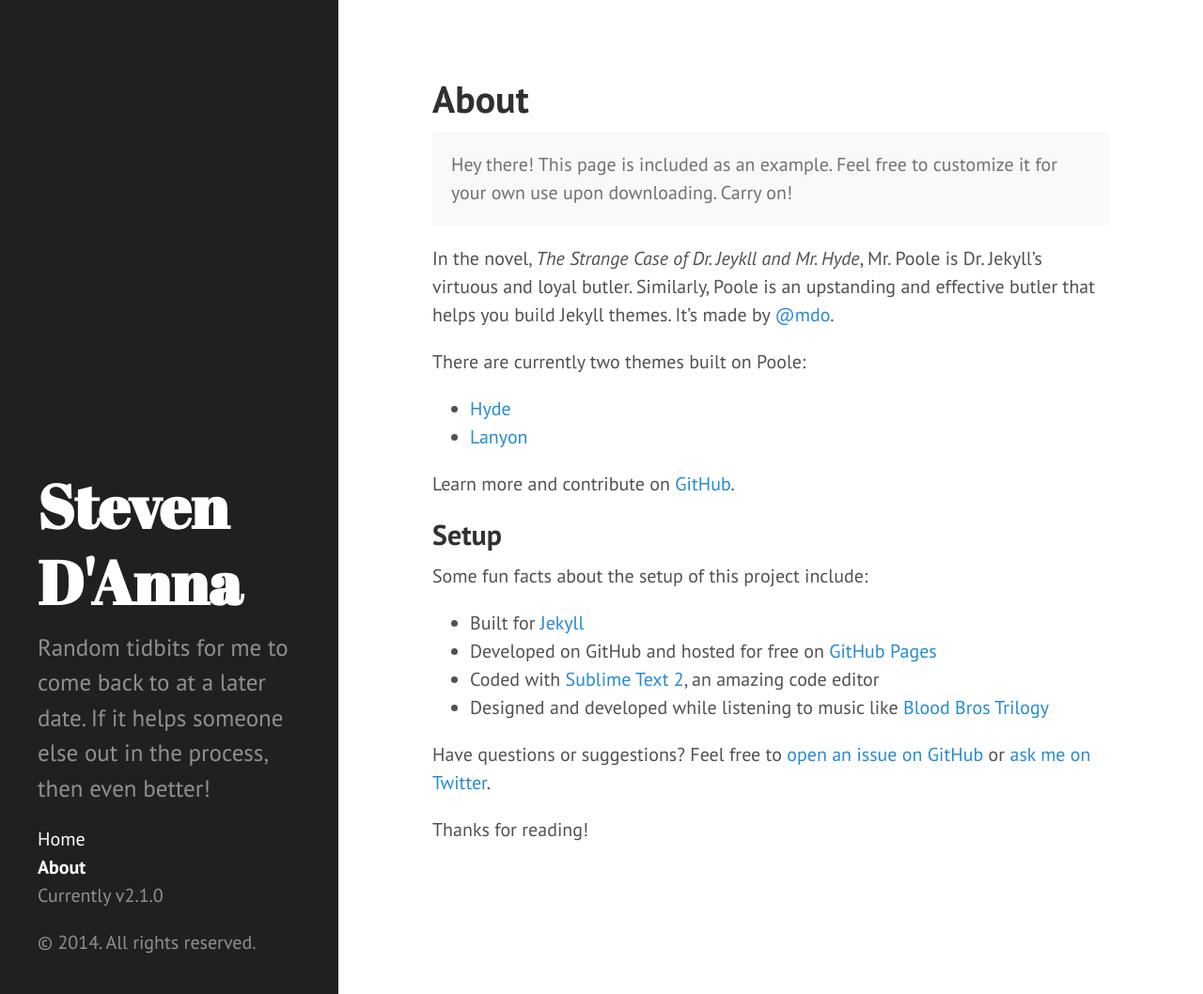
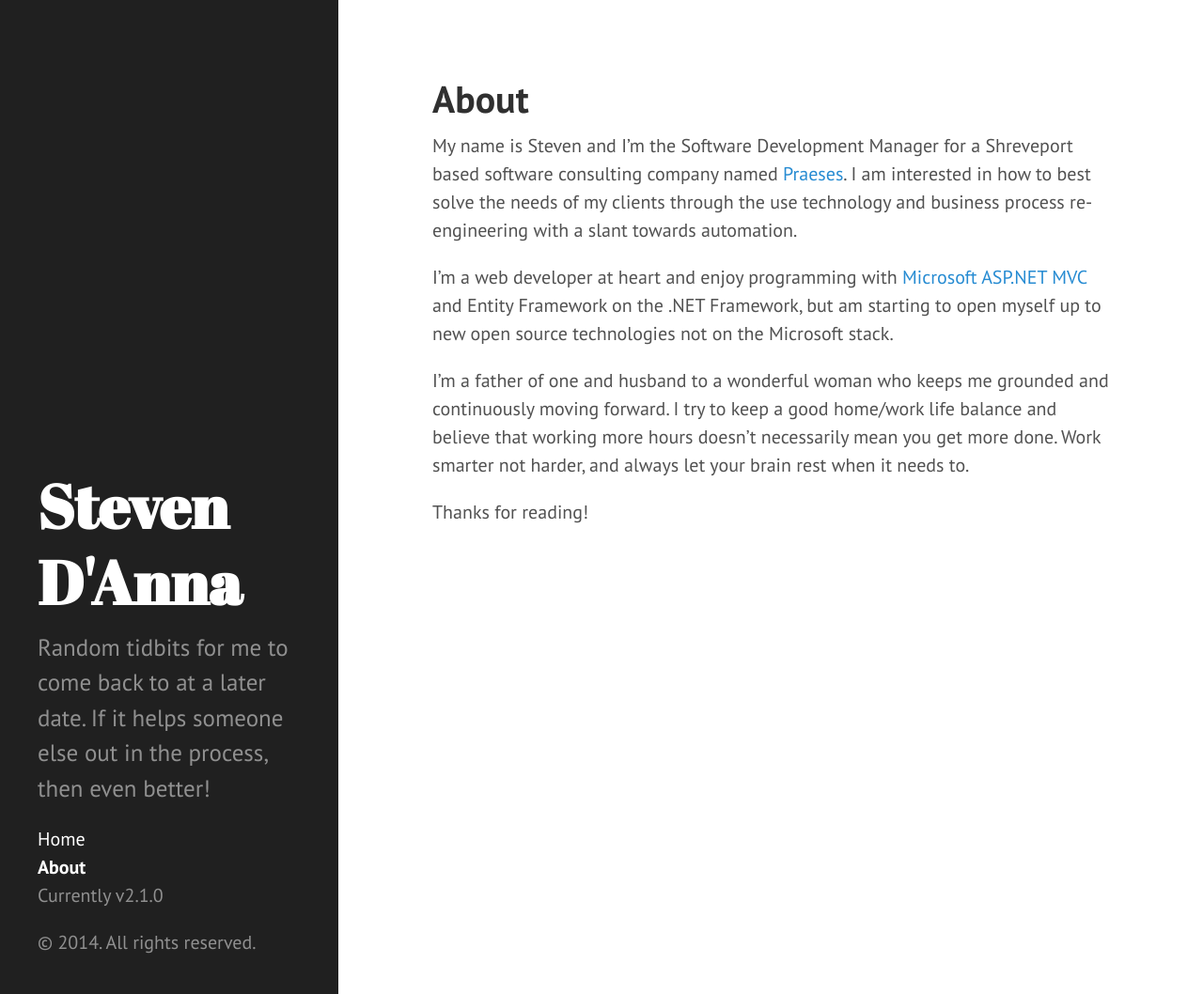
Before and after one commit to sdanna/sdanna.github.io, a Jekyll site: the page built from about.md, in a window 1280 px wide and 1058 px high. Shown: the whole window at 94% size. Built offline with Jekyll 4.4.1, drawn with Linux system fonts in a browser that asks for light colours; Markdown is read by kramdown in place of the engine named in the settings.

Commit message:
Updating about page to include some of my bio information instead of the hyde theme.

```diff
--- a/about.md
+++ b/about.md
@@ -3,28 +3,10 @@ layout: page
 title: About
 ---
 
-<p class="message">
-  Hey there! This page is included as an example. Feel free to customize it for your own use upon downloading. Carry on!
-</p>
+My name is Steven and I'm the Software Development Manager for a Shreveport based software consulting company named [Praeses](http://www.praeses.com).  I am interested in how to best solve the needs of my clients through the use technology and business process re-engineering with a slant towards automation.
 
-In the novel, *The Strange Case of Dr. Jeykll and Mr. Hyde*, Mr. Poole is Dr. Jekyll's virtuous and loyal butler. Similarly, Poole is an upstanding and effective butler that helps you build Jekyll themes. It's made by [@mdo](https://twitter.com/mdo).
+I'm a web developer at heart and enjoy programming with [Microsoft ASP.NET MVC](http://www.asp.net/mvc) and Entity Framework on the .NET Framework, but am starting to open myself up to new open source technologies not on the Microsoft stack.
 
-There are currently two themes built on Poole:
-
-* [Hyde](http://hyde.getpoole.com)
-* [Lanyon](http://lanyon.getpoole.com)
-
-Learn more and contribute on [GitHub](https://github.com/poole).
-
-## Setup
-
-Some fun facts about the setup of this project include:
-
-* Built for [Jekyll](http://jekyllrb.com)
-* Developed on GitHub and hosted for free on [GitHub Pages](https://pages.github.com)
-* Coded with [Sublime Text 2](http://sublimetext.com), an amazing code editor
-* Designed and developed while listening to music like [Blood Bros Trilogy](https://soundcloud.com/maddecent/sets/blood-bros-series)
-
-Have questions or suggestions? Feel free to [open an issue on GitHub](https://github.com/poole/issues/new) or [ask me on Twitter](https://twitter.com/mdo).
+I'm a father of one and husband to a wonderful woman who keeps me grounded and continuously moving forward.  I try to keep a good home/work life balance and believe that working more hours doesn't necessarily mean you get more done.  Work smarter not harder, and always let your brain rest when it needs to.
 
 Thanks for reading!
```
